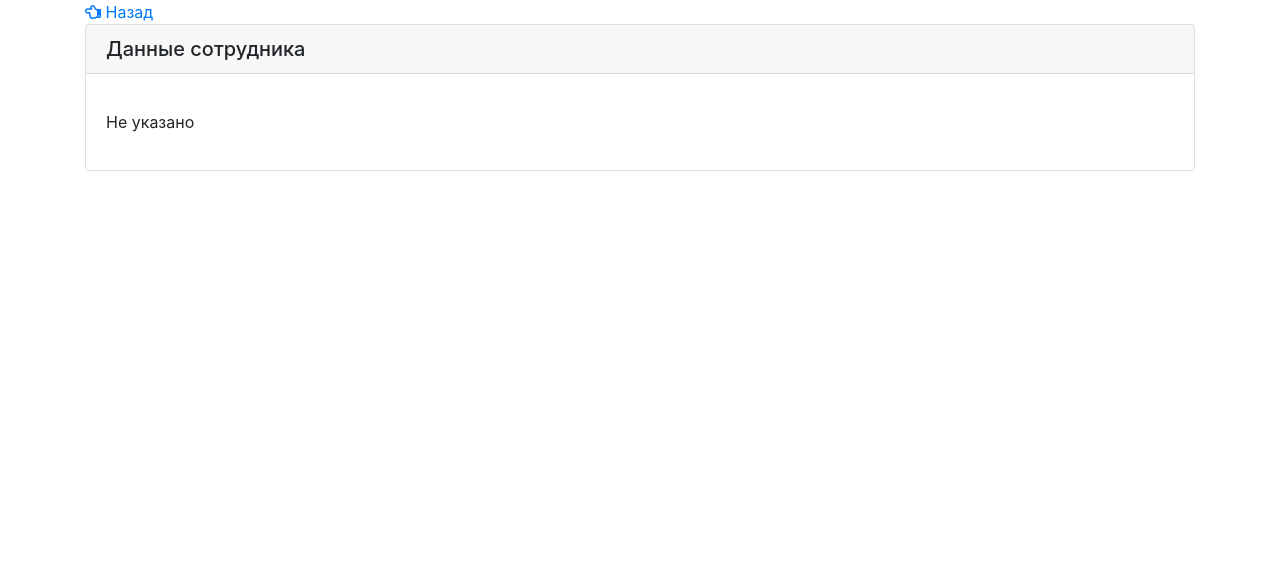
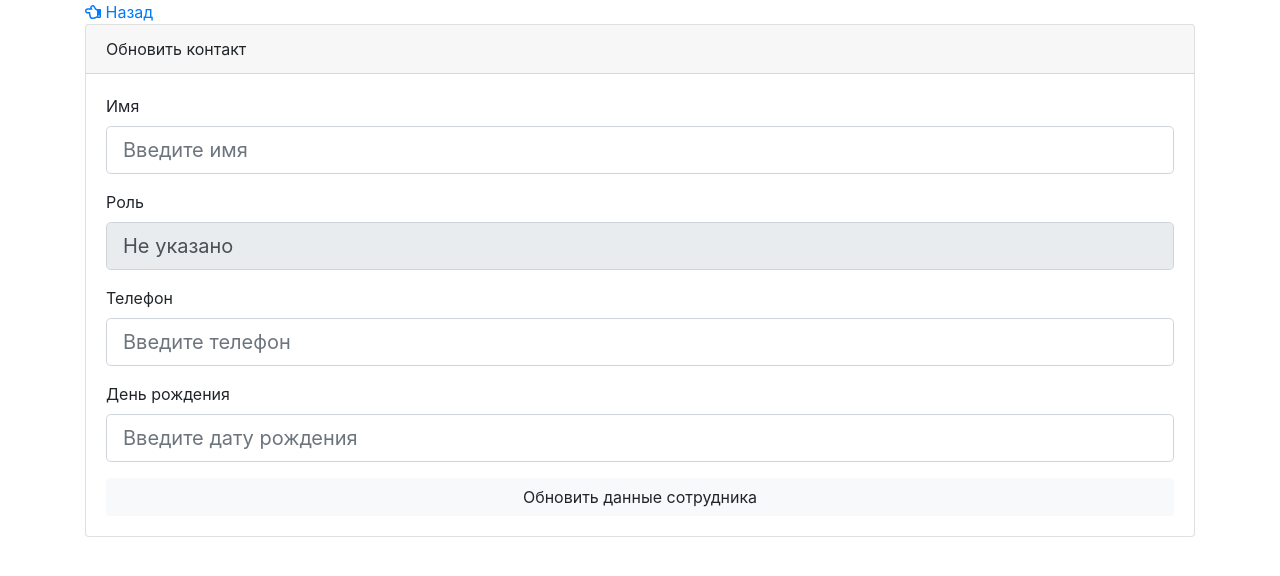
Before and after one commit to sliim35/pizza_react, a React app: page /edit/1 in a window 1280 px wide. Shown: the top 576 px of the page. Built offline with nearby package versions, Linux system fonts and the light colour scheme.

Commit message:
Updating employee

```diff
--- a/src/App.js
+++ b/src/App.js
@@ -14,8 +14,8 @@ class App extends Component {
         <Router>
           <Switch>
             <Route exact path="/" component={List} />
-            <Route exact path="/add" component={AddEmployee} />
-            <Route exact path="/edit/:name" component={EditEmployee} />
+            <Route path="/add" component={AddEmployee} />
+            <Route path="/edit/:name" component={EditEmployee} />
           </Switch>
         </Router>
       </Provider>
--- a/src/actions/employeeActions.js
+++ b/src/actions/employeeActions.js
@@ -1,6 +1,7 @@
 import { GET_EMPLOYEES } from './types';
 import { GET_EMPLOYEE } from './types';
 import { FILTER_EMPLOYEE } from './types';
+import { UPDATE_EMPLOYEE } from './types';
 import axios from 'axios';
 
 export const getEmployees = () => async dispatch => {
@@ -24,3 +25,10 @@ export const filterEmployee = query => {
     payload: query
   };
 };
+
+export const updateEmployee = employee => {
+  return {
+    type: UPDATE_EMPLOYEE,
+    payload: employee
+  };
+};
--- a/src/actions/types.js
+++ b/src/actions/types.js
@@ -2,3 +2,4 @@ export const GET_EMPLOYEES = 'GET_EMPLOYEES';
 export const GET_EMPLOYEE = 'GET_EMPLOYEE';
 export const FILTER_EMPLOYEE = 'FILTER_EMPLOYEE';
 export const SEARCH_QUERY = 'SEARCH_QUERY';
+export const UPDATE_EMPLOYEE = 'UPDATE_EMPLOYEE';
--- a/src/components/EditEmployee.js
+++ b/src/components/EditEmployee.js
@@ -1,25 +1,110 @@
 import React, { Component } from 'react';
 import { Link } from 'react-router-dom';
 import { connect } from 'react-redux';
+import { updateEmployee } from '../actions/employeeActions';
 import { withRouter } from 'react-router-dom';
 import { roleRus } from '../helpers/rolesRus';
 
+import TextInputGroup from './TextInputGroup';
+
 class EditEmployee extends Component {
+  constructor(props) {
+    super(props);
+
+    this.state = {
+      id: '',
+      name: '',
+      role: '',
+      phone: '',
+      birthday: '',
+      isArchive: ''
+    };
+  }
+
+  componentDidMount() {
+    const { id, name, role, phone, birthday, isArchive } = this.props.employee;
+
+    this.setState({
+      id,
+      name,
+      isArchive,
+      role,
+      phone,
+      birthday
+    });
+  }
+
+  onChange = e => {
+    this.setState({
+      [e.target.name]: e.target.value
+    });
+  };
+
+  onSubmit = e => {
+    e.preventDefault();
+
+    const { id, name, role, phone, birthday, isArchive } = this.state;
+
+    const updEmployee = {
+      id,
+      name,
+      isArchive,
+      role,
+      phone,
+      birthday
+    };
+
+    console.log(updEmployee);
+    this.props.updateEmployee(updEmployee);
+
+    this.props.history.push('/');
+  };
+
   render() {
-    const { id, name, role, phone, birthday } = this.props.employee;
+    const { name, role, phone, birthday } = this.state;
     return (
       <div className="container">
         <Link className="mt-10" to="/">
           <i className="far fa-hand-point-left" /> Назад
         </Link>
-        <div className="card">
-          <h5 className="card-header">Данные сотрудника</h5>
+        <div className="card mb-3">
+          <div className="card-header">Обновить контакт</div>
           <div className="card-body">
-            <p className="card-text">{id}</p>
-            <p className="card-text">{name}</p>
-            <p className="card-text">{roleRus(role)}</p>
-            <p className="card-text">{birthday}</p>
-            <p className="card-text">{phone}</p>
+            <form onSubmit={this.onSubmit}>
+              <TextInputGroup
+                label="Имя"
+                name="name"
+                placeholder="Введите имя"
+                value={name}
+                onChange={this.onChange}
+              />
+              <TextInputGroup
+                label="Роль"
+                name="role"
+                placeholder="Введите должность"
+                value={roleRus(role)}
+                disabled
+              />
+              <TextInputGroup
+                label="Телефон"
+                name="phone"
+                placeholder="Введите телефон"
+                value={phone}
+                onChange={this.onChange}
+              />
+              <TextInputGroup
+                label="День рождения"
+                name="birthday"
+                placeholder="Введите дату рождения"
+                value={birthday}
+                onChange={this.onChange}
+              />
+              <input
+                type="submit"
+                value="Обновить данные сотрудника"
+                className="btn btn-light btn-block"
+              />
+            </form>
           </div>
         </div>
       </div>
@@ -31,9 +116,7 @@ const mapStateToProps = state => ({
   employee: state.employee.employee
 });
 
-export default withRouter(
-  connect(
-    mapStateToProps,
-    null
-  )(EditEmployee)
-);
+export default connect(
+  mapStateToProps,
+  { updateEmployee }
+)(EditEmployee);
--- a/src/components/Employee.js
+++ b/src/components/Employee.js
@@ -7,8 +7,9 @@ import { roleRus } from '../helpers/rolesRus';
 import { saveEmployee } from '../actions/employeeActions';
 
 class Employee extends Component {
-  saveEmployeeContact = (name, role, phone, birthday) => {
+  saveEmployeeContact = (id, name, role, phone, birthday) => {
     const employee = {
+      id,
       name,
       role,
       phone,
@@ -28,9 +29,10 @@ class Employee extends Component {
         <td>{birthday}</td>
         <td>
           <Link
-            to={`edit/${name}`}
+            to={`edit/${id}`}
             onClick={this.saveEmployeeContact.bind(
               this,
+              id,
               name,
               role,
               phone,
--- a/src/components/List.js
+++ b/src/components/List.js
@@ -10,6 +10,7 @@ import Filter from './Filter';
 class List extends Component {
   componentDidMount() {
     this.props.getEmployees();
+    console.log(this.props.employees);
   }
 
   render() {
@@ -55,9 +56,7 @@ const mapStateToProps = state => ({
   query: state.filter.state
 });
 
-export default withRouter(
-  connect(
-    mapStateToProps,
-    { getEmployees, saveEmployee }
-  )(List)
-);
+export default connect(
+  mapStateToProps,
+  { getEmployees, saveEmployee }
+)(List);
--- /dev/null
+++ b/src/components/TextInputGroup.js
@@ -0,0 +1,22 @@
+import React, { Component } from 'react';
+
+class TextInputGroup extends Component {
+  render() {
+    return (
+      <div className="form-group">
+        <label htmlFor={this.props.name}>{this.props.label}</label>
+        <input
+          name={this.props.name}
+          type="text"
+          className="form-control form-control-lg"
+          placeholder={this.props.placeholder}
+          value={this.props.value}
+          onChange={this.props.onChange}
+          disabled={this.props.disabled ? true : null}
+        />
+      </div>
+    );
+  }
+}
+
+export default TextInputGroup;
--- a/src/reducers/employeeReducer.js
+++ b/src/reducers/employeeReducer.js
@@ -1,10 +1,10 @@
 import { GET_EMPLOYEES } from '../actions/types';
 import { GET_EMPLOYEE } from '../actions/types';
 import { FILTER_EMPLOYEE } from '../actions/types';
+import { UPDATE_EMPLOYEE } from '../actions/types';
 
 const initialState = {
   employees: [],
-  initialEmployees: [],
   employee: {}
 };
 
@@ -13,8 +13,7 @@ export default function(state = initialState, action) {
     case GET_EMPLOYEES:
       return {
         ...state,
-        employees: action.payload,
-        initialEmployees: action.payload
+        employees: action.payload
       };
     case GET_EMPLOYEE:
       return {
@@ -24,8 +23,15 @@ export default function(state = initialState, action) {
     case FILTER_EMPLOYEE:
       return {
         ...state,
-        employees: state.initialEmployees.filter(emp =>
+        employees: state.employees.filter(emp =>
           emp.name.includes(action.payload)
+        )
+      };
+    case UPDATE_EMPLOYEE:
+      return {
+        ...state,
+        employees: state.employees.map(
+          emp => (emp.id === action.payload.id ? (emp = action.payload) : emp)
         )
       };
     default:
```
